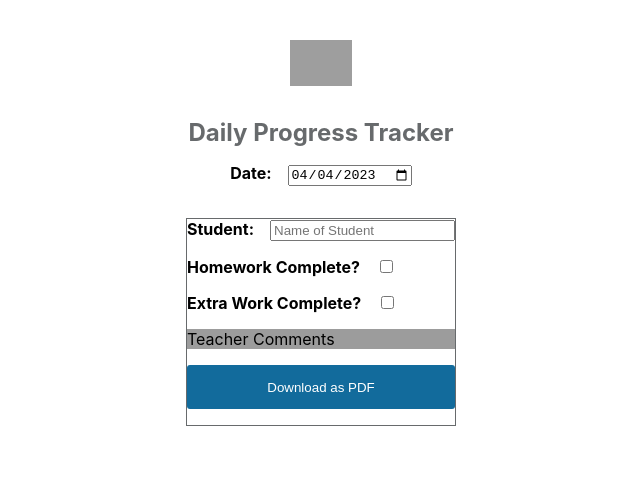
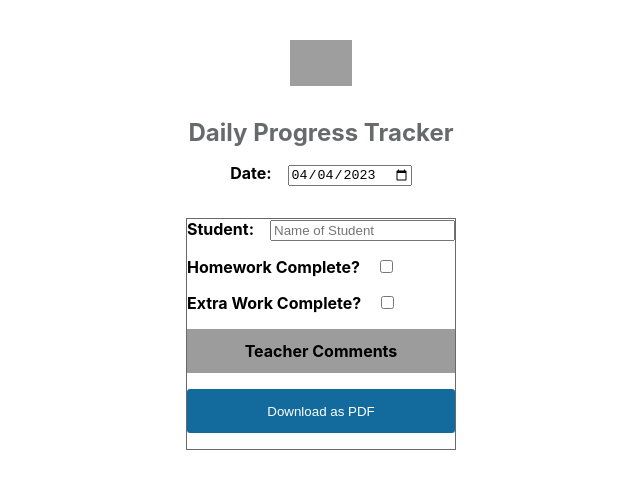
Before and after one commit to rickythewriter/daily-progress-tracker, a React (Create React App) app: page / in a window 1280 px wide. Shown: the top 488 px of the page, without its empty margins (319-959 px from the left). Built offline with nearby package versions, Linux system fonts and the light colour scheme; grey boxes are pictures that could not be loaded; some icons are missing.

Commit message:
feat - style teacher comments label

```diff
--- a/src/components/Student/Student.css
+++ b/src/components/Student/Student.css
@@ -6,4 +6,6 @@
 .divider {
     background-color: var(--droplet-dark-grey);
     color: #000;
+    text-align: center;
+    padding: 12px 0;
 }
--- a/src/components/Student/index.js
+++ b/src/components/Student/index.js
@@ -44,7 +44,7 @@ export default function Student() {
                 >
                 </input>
             </div>
-            <div className='divider form-row'>
+            <div className='divider form-row label'>
                 Teacher Comments
             </div>
             <div className='form-row'>
```
